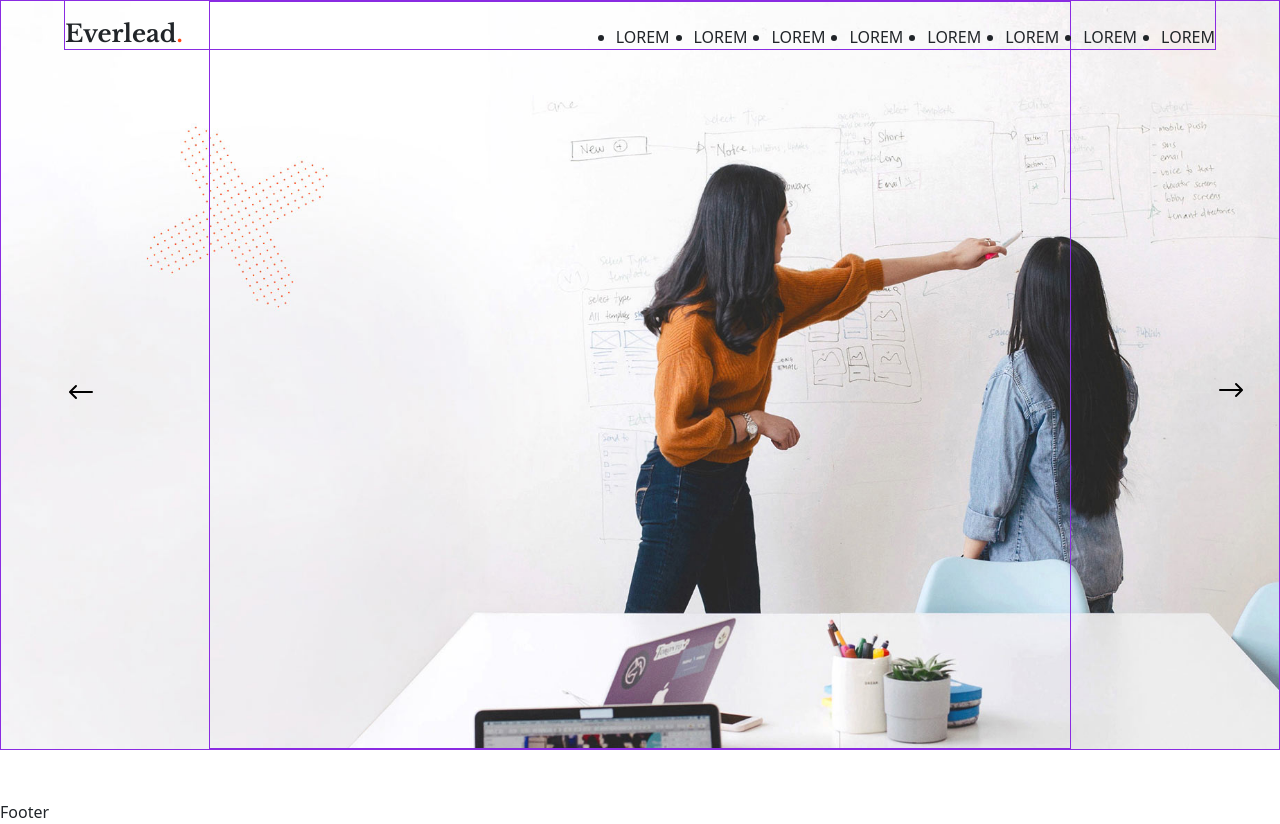
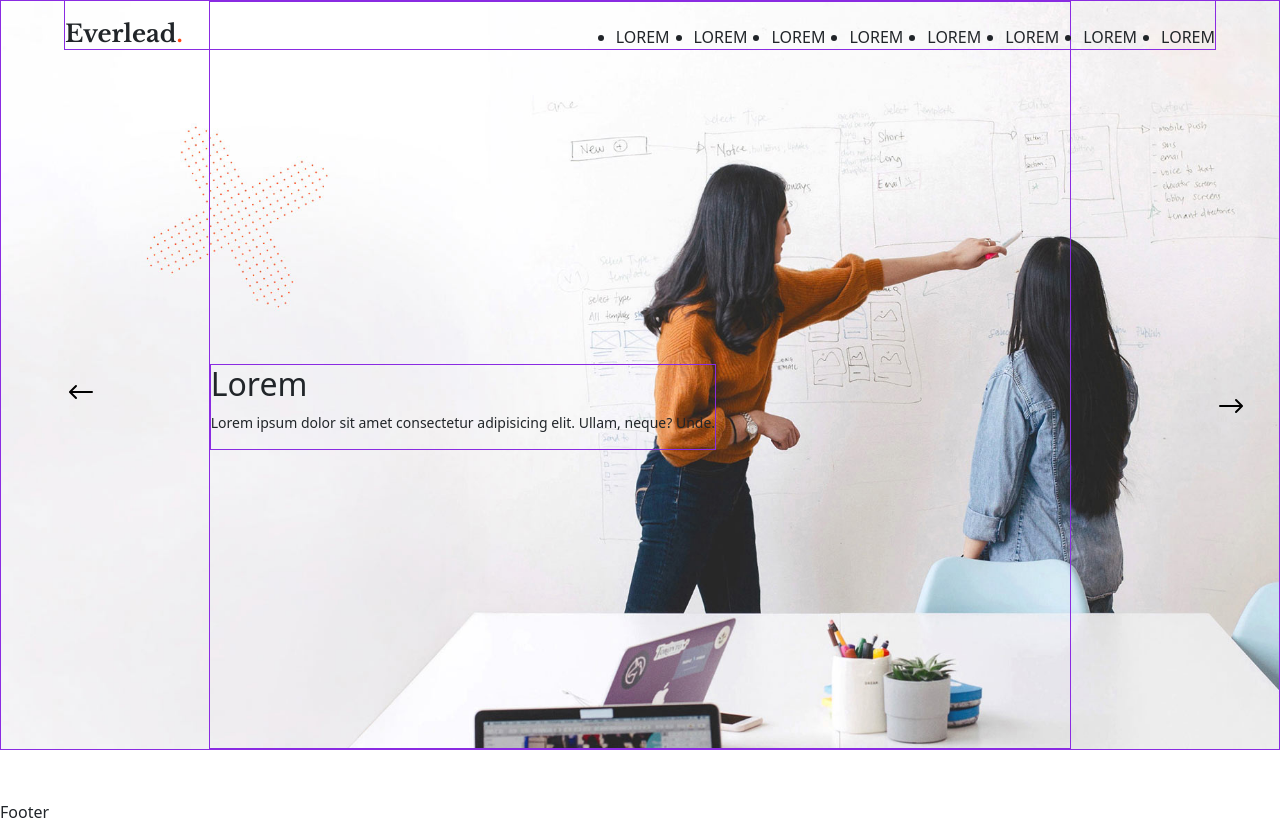
Before and after one commit to SerenaMalusa/proj-html-vuejs, a Vue app: page / in a window 1280 px wide. Built offline with nearby package versions, Linux system fonts and the light colour scheme.

Commit message:
feat: complete hero section structure

```diff
--- a/src/components/AppMain.vue
+++ b/src/components/AppMain.vue
@@ -18,7 +18,14 @@
                 <img class="arrow arrow-left" src="../assets/svg/svg-6.svg" alt="left arrow">
             </div>
 
-            <div class="wrapper small debug"></div>
+            <div class="wrapper small debug">
+
+                <div class=" debug">
+                    <h2>Lorem</h2>
+                    <p>Lorem ipsum dolor sit amet consectetur adipisicing elit. Ullam, neque? Unde.</p>
+                </div>
+
+            </div>
 
         </div>
     </section>
@@ -59,6 +66,7 @@
 
                 position: absolute;
                 top: 50%;
+                transform: translate(0, 50%);
 
                 &.arrow-right {
                     left: 100%;
@@ -68,6 +76,16 @@
                     transform: rotate(180deg);
                 }
             }
+
+            &.small {
+                display: flex;
+                justify-content: flex-start;
+                align-items: center;
+
+                div {
+                    transform: translate(0, 2rem);
+                }
+            }
         }
     }
 
```
